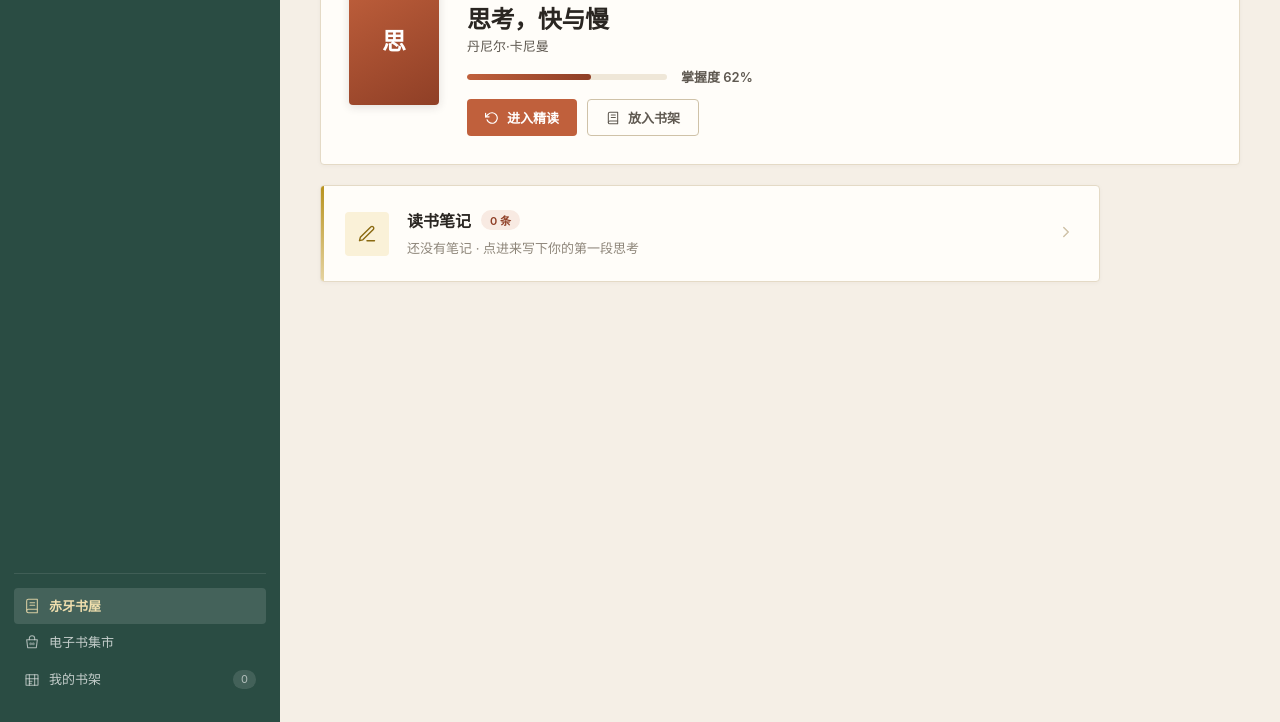
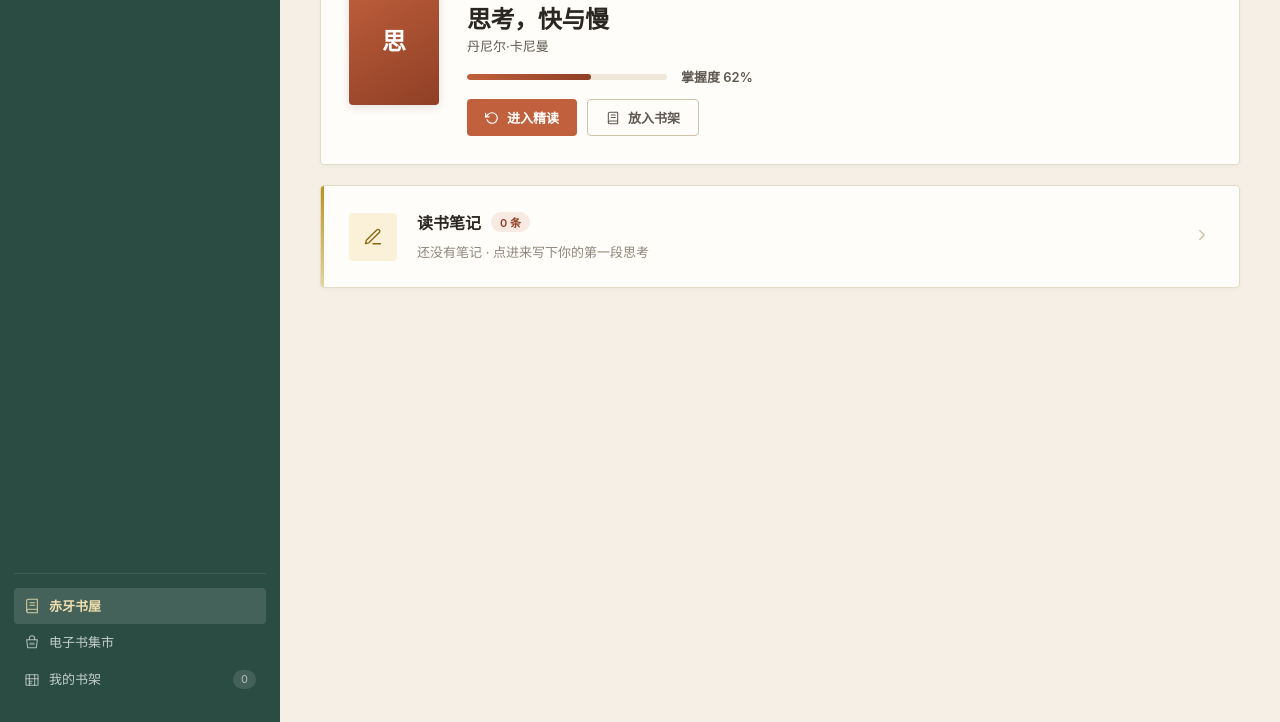
Before and after one commit to kaka-wen/chiya-reading, a website: page prototype/index.html in a window 1280 px wide. Both pictures are taken after a click on the element "赤牙书屋". Shown: the part 78-800 px from the top of the page. Drawn offline with Linux system fonts and the light colour scheme.

Commit message:
style: 读书笔记入口卡去掉 max-width 与书籍卡对齐（1040px），加高至约122px、预览2行

```diff
--- a/prototype/index.html
+++ b/prototype/index.html
@@ -594,14 +594,17 @@
   .study-btn.ghost{background:transparent;border:1px solid var(--line-2);color:var(--ink-2)}
   .study-btn.ghost:hover{border-color:var(--clay);color:var(--clay-2);background:var(--clay-bg);transform:none}
   /* 书屋内容区：读书笔记入口模块 */
-  .note-entry{display:flex;align-items:center;gap:18px;width:100%;max-width:780px;text-align:left;background:var(--card);border:1px solid var(--line);border-radius:4px;padding:22px 24px;cursor:pointer;transition:.18s;box-shadow:0 1px 4px rgba(42,38,34,.04);font-family:inherit;position:relative;overflow:hidden}
+  /* 宽度必须与上方书籍卡（.study-hero）一致 —— 两者都撑满 .container 内容区（1040px）。
+     曾经给这里加过 max-width:780px，结果比书卡窄 260px、右侧空一截，看着"没对齐、不长不短"。
+     高度靠"图标 48 + 两行预览"撑到约 122px，比原来 92px 的单行条更有卡片分量。 */
+  .note-entry{display:flex;align-items:center;gap:20px;width:100%;text-align:left;background:var(--card);border:1px solid var(--line);border-radius:4px;padding:24px 28px;cursor:pointer;transition:.18s;box-shadow:0 1px 4px rgba(42,38,34,.04);font-family:inherit;position:relative;overflow:hidden}
   .note-entry::before{content:'';position:absolute;left:0;top:0;bottom:0;width:3px;background:linear-gradient(180deg,var(--gold),var(--gold-line))}
   .note-entry:hover{transform:translateY(-2px);box-shadow:0 4px 16px rgba(42,38,34,.08);border-color:var(--line-2)}
-  .note-entry-ico{width:44px;height:44px;border-radius:4px;flex-shrink:0;display:flex;align-items:center;justify-content:center;background:var(--gold-bg);color:var(--gold-2)}
-  .note-entry-main{flex:1;min-width:0;display:flex;flex-direction:column;gap:5px}
+  .note-entry-ico{width:48px;height:48px;border-radius:4px;flex-shrink:0;display:flex;align-items:center;justify-content:center;background:var(--gold-bg);color:var(--gold-2)}
+  .note-entry-main{flex:1;min-width:0;display:flex;flex-direction:column;gap:7px}
   .note-entry-title{font-size:16px;font-weight:700;color:var(--ink);font-family:Georgia,'Songti SC','STSong',serif;display:flex;align-items:center;gap:10px}
   .note-entry-count{font-size:11px;font-weight:600;padding:2px 9px;border-radius:20px;background:var(--clay-bg);color:var(--clay-2);font-family:-apple-system,'PingFang SC',sans-serif}
-  .note-entry-preview{font-size:13px;color:var(--ink-3);line-height:1.7;display:-webkit-box;-webkit-line-clamp:1;-webkit-box-orient:vertical;overflow:hidden}
+  .note-entry-preview{font-size:13px;color:var(--ink-3);line-height:1.7;display:-webkit-box;-webkit-line-clamp:2;-webkit-box-orient:vertical;overflow:hidden;white-space:normal}
   .note-entry-arrow{flex-shrink:0;color:var(--line-2);transition:.18s}
   .note-entry:hover .note-entry-arrow{color:var(--clay);transform:translateX(3px)}
 
```
